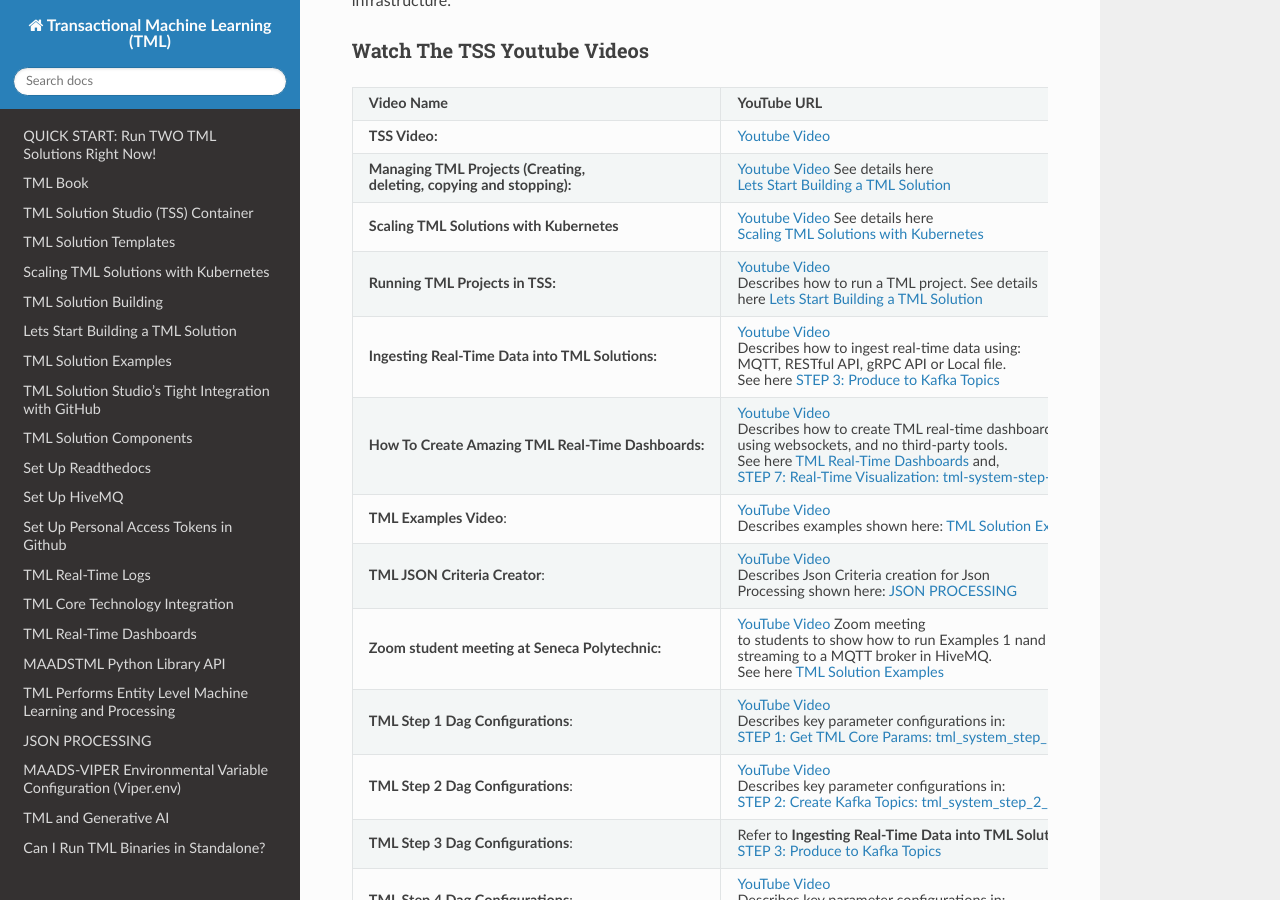
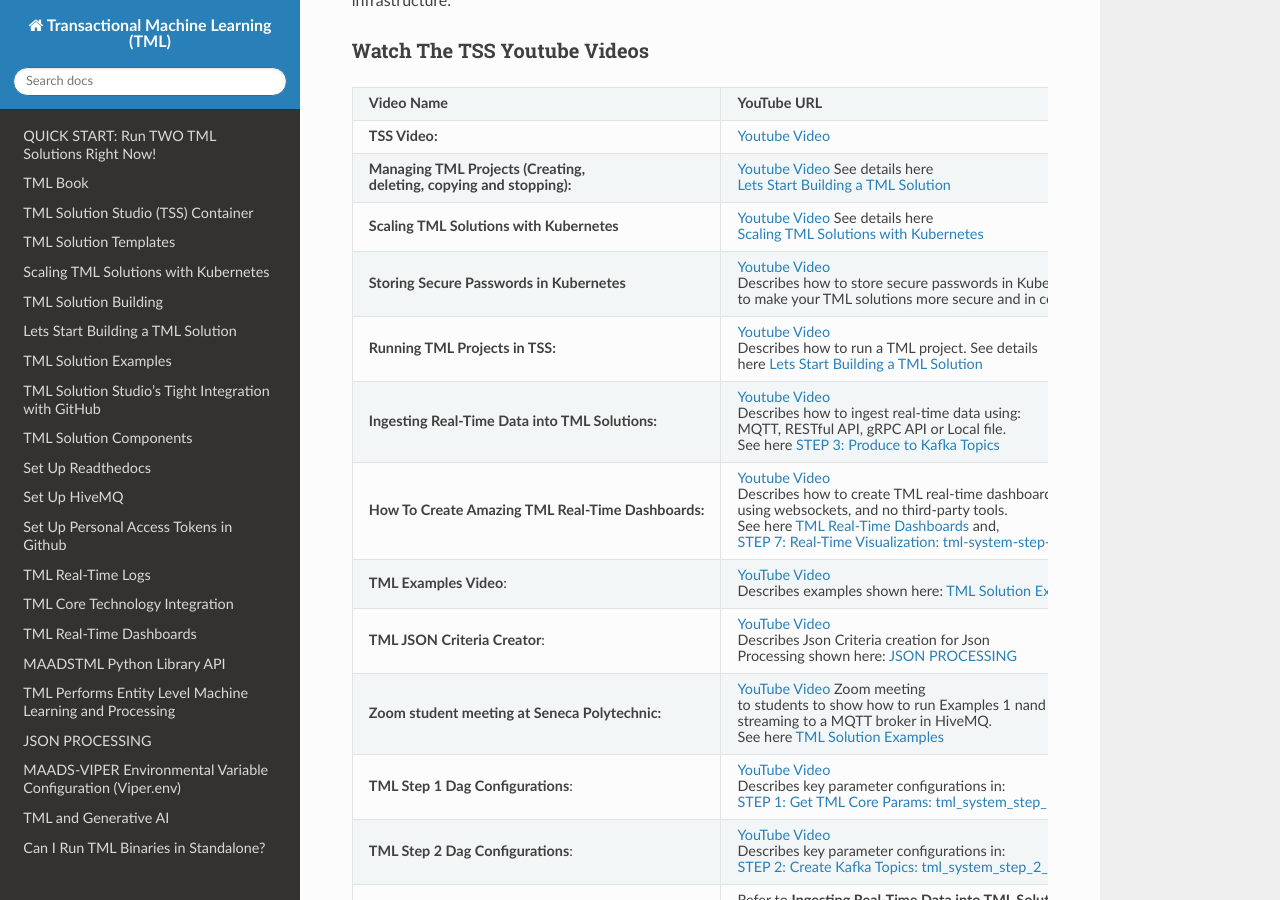
Before and after one commit to smaurice101/readthedocs, a Sphinx documentation site: the page built from docs/source/index.rst, in a window 1280 px wide and 900 px high, scrolled down 675 px. Built offline with Sphinx 7.4.7 and the Read the Docs theme 3.1.0, drawn with Linux system fonts in a browser that asks for light colours.

Commit message:
Update index.rst

```diff
--- a/docs/source/index.rst
+++ b/docs/source/index.rst
@@ -30,6 +30,13 @@
      - `Youtube Video <https://www.youtube.com/watch?v=MEbmTXIQpVo>`_ See details here
 
        :ref:`Scaling TML Solutions with Kubernetes`
+   * - **Storing Secure Passwords in Kubernetes**
+     - `Youtube Video <https://youtu.be/Xyw_XE9L22U>`_
+
+       Describes how to store secure passwords in Kubernetes
+
+       to make your TML solutions more secure and in
+       compliance with IT security standards.
    * - **Running TML Projects in TSS:**
      - `Youtube Video <https://youtu.be/MH-l0LBkxXc>`_
 
```
